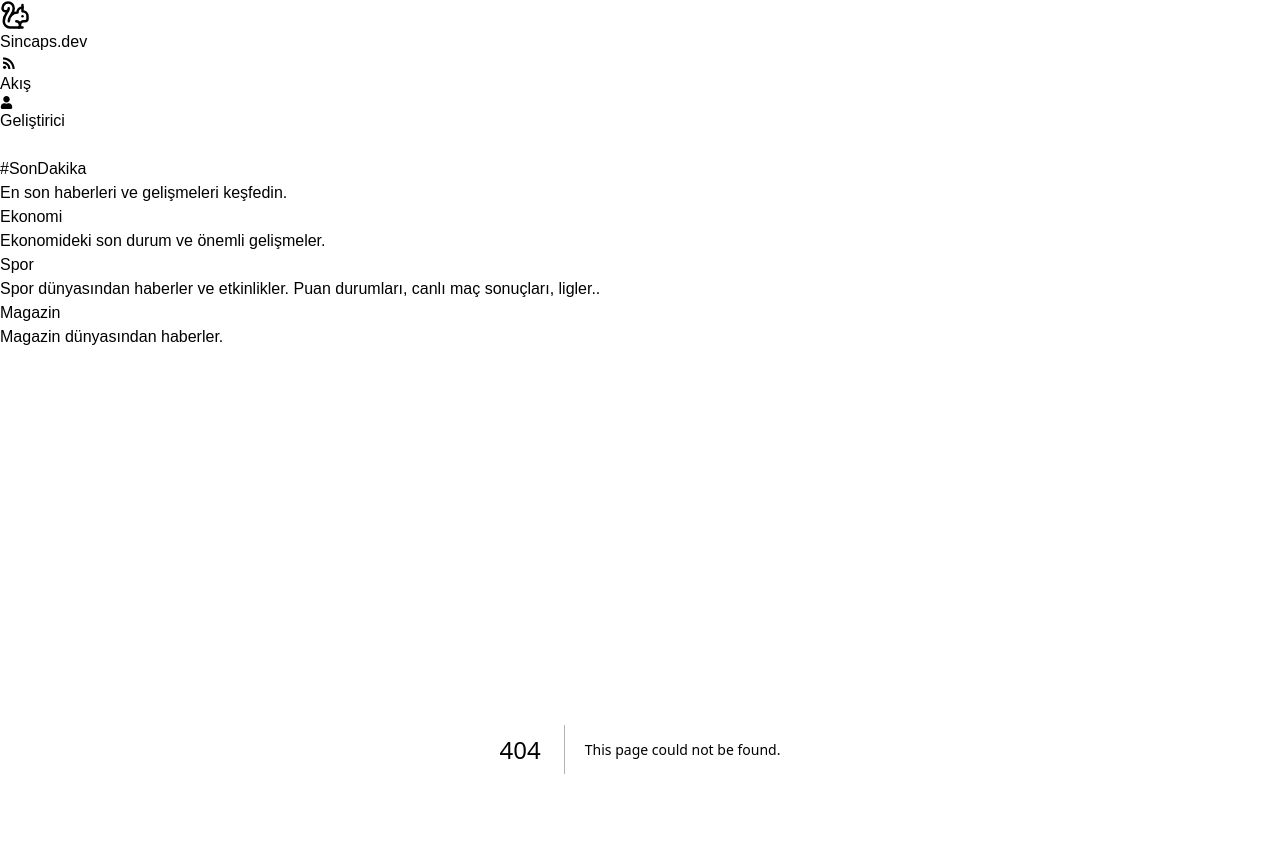
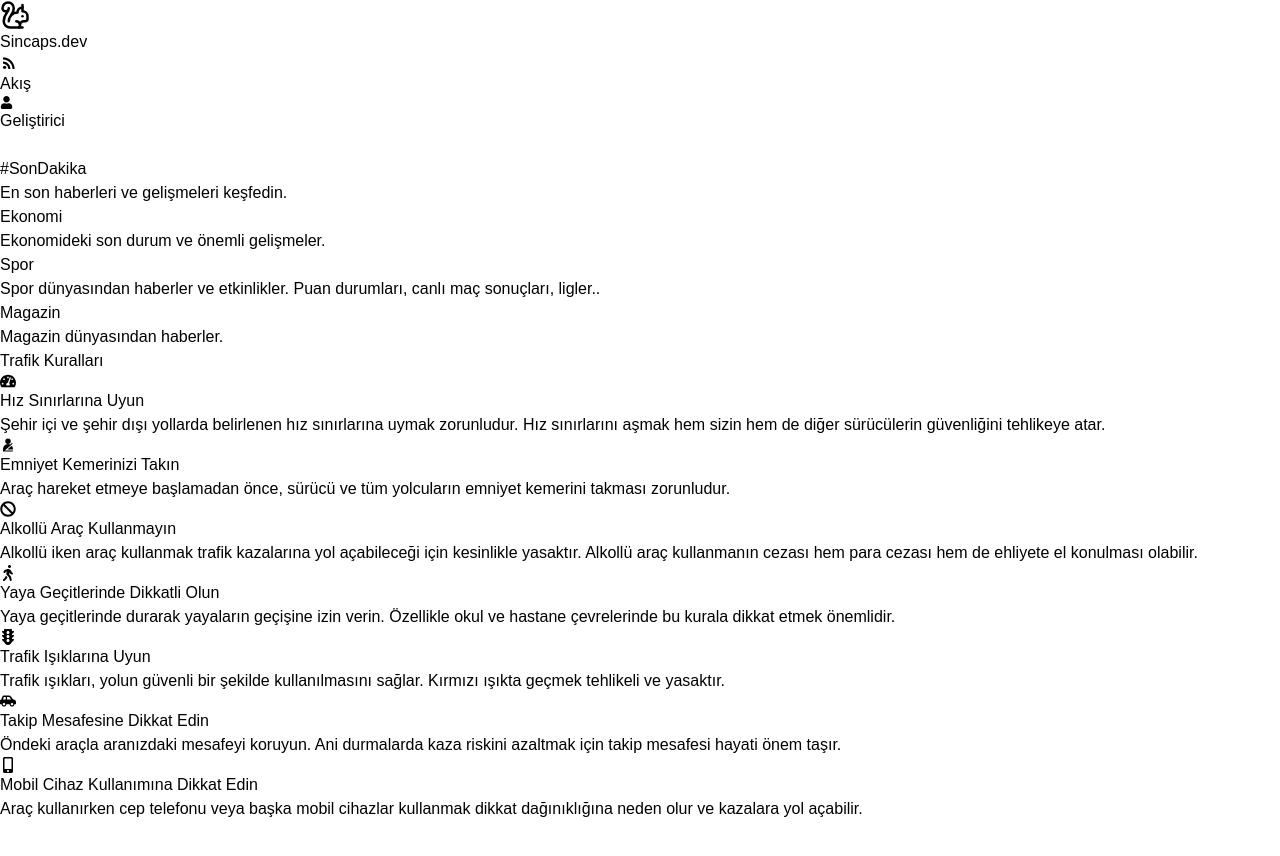
Before and after one commit to mustafakaracuha/sincaps.dev, a Next.js app: page /traffic-rules in a window 1280 px wide. Before the commit this address had no page. Shown: the top 856 px of the page. After the commit the page ends 821 px from the top, so only its background shows below. Built offline with nearby package versions, Linux system fonts and the light colour scheme.

Commit message:
trafik kuralları eklendi

```diff
--- a/src/app/page.js
+++ b/src/app/page.js
@@ -24,9 +24,9 @@ function Page() {
     const toolTopics = [
         {link: "deprem",title: "Deprem",description: "Deprem anında nasıl hareket etmeniz gerektiği hakkında",icon: <RiEarthquakeFill className="text-fuchsia-500 text-[19px]" />,path: "/earthquake",},
         { link: "sondepremler", title: "Son Depremler", description: "En yakın zamanda olan depremler", icon: <WiEarthquake className="text-indigo-500 text-[22px]" />, path: "/recent-earthquakes" },
-        { link: "trafikcezasi", title: "Trafik Cezaları", description: "2024 yılı trafik cezaları", icon: <FaCarCrash className="text-red-500 text-xl" />, path: "/trafficfine" },
-        { link: "trafikkurallari", title: "Trafik Kuralları", description: "Trafik kuralları", icon: <PiTrafficSignFill className="text-gray-400 text-[19px]" />, path: "/trafficrules" },
-        { link: "acilnumaralar", title: "Acil Numaralar", description: "Acil durum numaraları", icon: <FaAmbulance className="text-lime-600 text-[19px]" />, path: "/emergencynumbers" },
+        { link: "trafikcezasi", title: "Trafik Cezaları", description: "2024 yılı trafik cezaları", icon: <FaCarCrash className="text-red-500 text-xl" />, path: "/traffic-fine" },
+        { link: "trafikkurallari", title: "Trafik Kuralları", description: "Trafik kuralları", icon: <PiTrafficSignFill className="text-gray-400 text-[19px]" />, path: "/traffic-rules" },
+        { link: "acilnumaralar", title: "Acil Numaralar", description: "Acil durum numaraları", icon: <FaAmbulance className="text-lime-600 text-[19px]" />, path: "/emergency-numbers" },
         { link: "renkler", title: "Renkler", description: "Renkler", icon: <IoIosColorPalette className="text-yellow-500 text-[19px]" />, path: "/colours" },
     ];
 
--- /dev/null
+++ b/src/app/traffic-rules/page.jsx
@@ -0,0 +1,65 @@
+"use client";
+
+import React from "react";
+import { FaTachometerAlt, FaSeatbelt, FaBan, FaWalking, FaTrafficLight, FaCarSide, FaMobileAlt } from "react-icons/fa"; // İkonları içe aktar
+import { PiSeatbeltFill } from "react-icons/pi";
+
+function page() {
+    const trafficRules = [
+        {
+            title: "Hız Sınırlarına Uyun",
+            description: "Şehir içi ve şehir dışı yollarda belirlenen hız sınırlarına uymak zorunludur. Hız sınırlarını aşmak hem sizin hem de diğer sürücülerin güvenliğini tehlikeye atar.",
+            icon: <FaTachometerAlt className="text-red-500" />,
+        },
+        {
+            title: "Emniyet Kemerinizi Takın",
+            description: "Araç hareket etmeye başlamadan önce, sürücü ve tüm yolcuların emniyet kemerini takması zorunludur.",
+            icon: <PiSeatbeltFill className="text-blue-500" />,
+        },
+        {
+            title: "Alkollü Araç Kullanmayın",
+            description:
+                "Alkollü iken araç kullanmak trafik kazalarına yol açabileceği için kesinlikle yasaktır. Alkollü araç kullanmanın cezası hem para cezası hem de ehliyete el konulması olabilir.",
+            icon: <FaBan className="text-yellow-500" />,
+        },
+        {
+            title: "Yaya Geçitlerinde Dikkatli Olun",
+            description: "Yaya geçitlerinde durarak yayaların geçişine izin verin. Özellikle okul ve hastane çevrelerinde bu kurala dikkat etmek önemlidir.",
+            icon: <FaWalking className="text-green-500" />,
+        },
+        {
+            title: "Trafik Işıklarına Uyun",
+            description: "Trafik ışıkları, yolun güvenli bir şekilde kullanılmasını sağlar. Kırmızı ışıkta geçmek tehlikeli ve yasaktır.",
+            icon: <FaTrafficLight className="text-red-600" />,
+        },
+        {
+            title: "Takip Mesafesine Dikkat Edin",
+            description: "Öndeki araçla aranızdaki mesafeyi koruyun. Ani durmalarda kaza riskini azaltmak için takip mesafesi hayati önem taşır.",
+            icon: <FaCarSide className="text-purple-500" />,
+        },
+        {
+            title: "Mobil Cihaz Kullanımına Dikkat Edin",
+            description: "Araç kullanırken cep telefonu veya başka mobil cihazlar kullanmak dikkat dağınıklığına neden olur ve kazalara yol açabilir.",
+            icon: <FaMobileAlt className="text-orange-500" />,
+        },
+    ];
+
+    return (
+        <div className="w-full h-full py-8 px-10 pb-20 bg-white overflow-auto">
+            <h1 className="text-xl flex items-center justify-between gap-4 font-semibold text-gray-700 text-start mb-4">Trafik Kuralları</h1>
+            <ul className="space-y-4">
+                {trafficRules.map((rule, index) => (
+                    <li key={index} className="p-4 border border-gray-200 rounded-lg shadow-sm flex items-start gap-4">
+                        <div className="text-xl">{rule.icon}</div>
+                        <div>
+                            <h2 className="text-md max-sm:text-[14px] font-semibold text-gray-700 mb-2">{rule.title}</h2>
+                            <p className="text-[14px] max-sm:text-[13px] text-gray-600">{rule.description}</p>
+                        </div>
+                    </li>
+                ))}
+            </ul>
+        </div>
+    );
+}
+
+export default page;
```
Also changed, not shown: src/app/traffic-fine/page.jsx (renamed from src/app/trafficfine/page.jsx).
